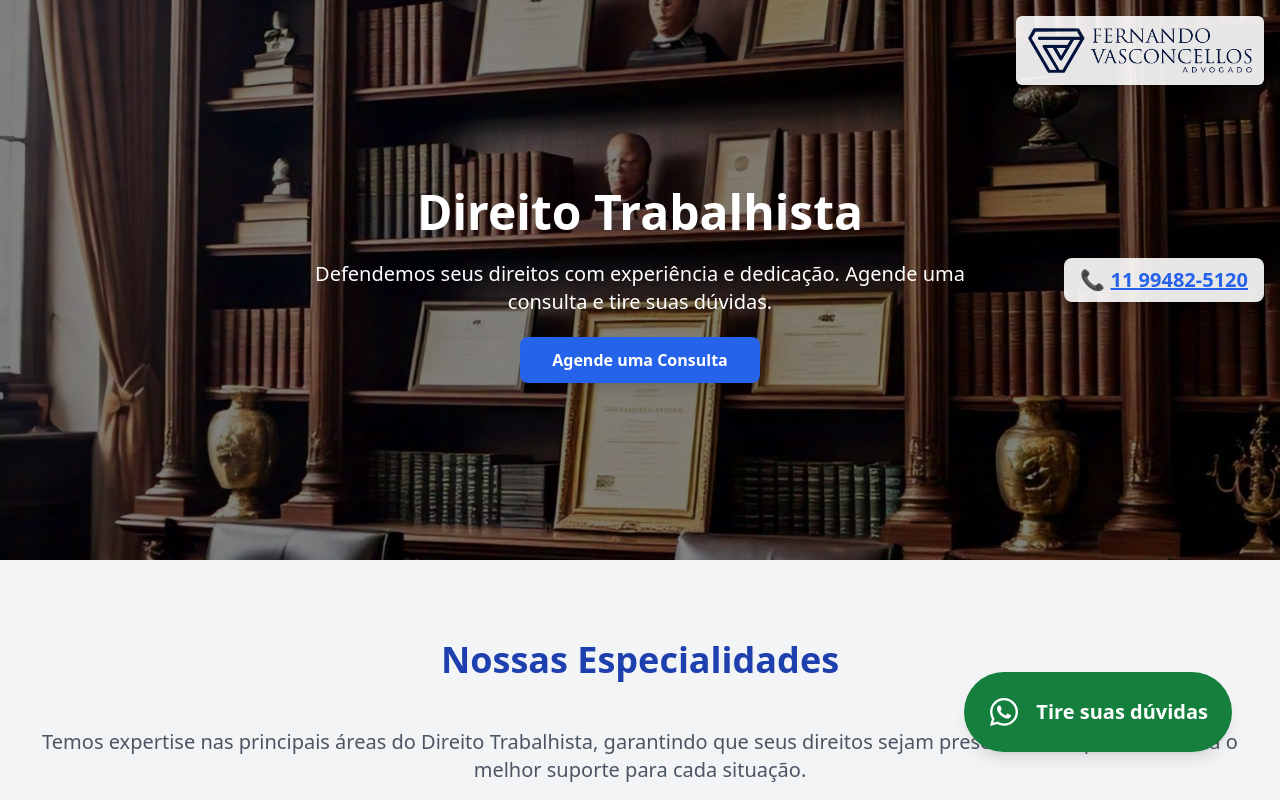
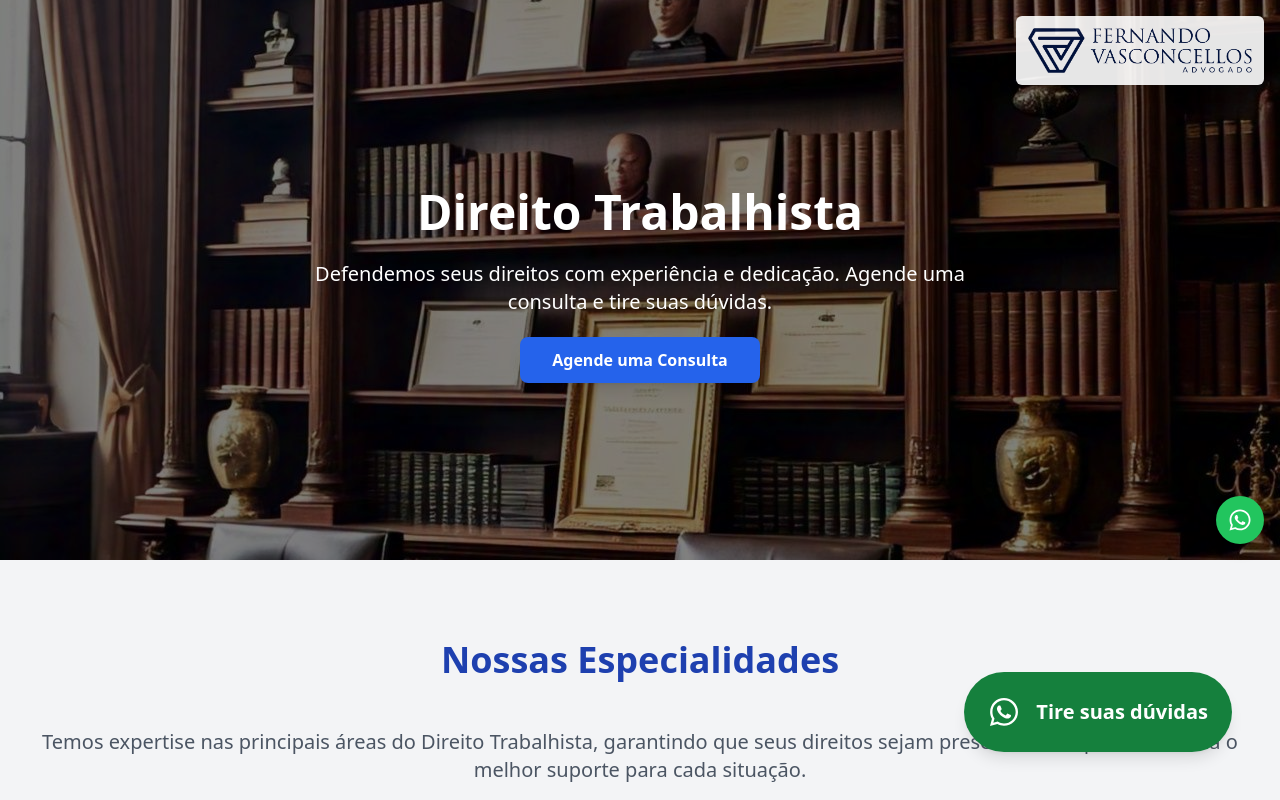
Before and after one commit to Devluizpaulo/dr-fernando-vasconcelos, a Next.js app: page / in a window 1280 px wide. Shown: the top 800 px of the page. Built offline with nearby package versions, Linux system fonts and the light colour scheme.

Commit message:
Update page.tsx
FaWhatsapp

```diff
--- a/src/app/page.tsx
+++ b/src/app/page.tsx
@@ -1,5 +1,5 @@
 import { FC } from 'react';
-import { FaClipboardList, FaHandshake, FaBullhorn, FaClock, FaBuilding, FaExclamationTriangle, FaWhatsapp, FaBriefcase } from 'react-icons/fa';
+import { FaClipboardList, FaHandshake, FaBullhorn, FaClock, FaBuilding, FaExclamationTriangle, FaWhatsapp, FaBriefcase,FaWhatsapp  } from 'react-icons/fa';
 import Footer from '@/components/Footer';
 import Card from '@/components/Card';
 import ContactForm from '@/components/ContactForm';
@@ -52,10 +52,15 @@ const Home: FC = () => {
         </div>
 
          {/* Número de telefone na lateral direita */}
-         <div className="absolute top-1/2 right-4 transform -translate-y-1/2 z-50 bg-white bg-opacity-90 text-blue-600 text-lg sm:text-xl font-bold py-2 px-4 rounded-lg shadow-lg">
-          📞 <a href="tel:+5511994825120" className="underline hover:text-blue-800">11 99482-5120</a>
-        </div>
-
+         {/* Ícone do WhatsApp */}
+        <a
+          href="https://wa.me/5511994825120" // Link direto para o WhatsApp
+          target="_blank"
+          rel="noopener noreferrer"
+          className="absolute bottom-4 right-4 z-50 w-12 h-12 bg-green-500 rounded-full flex items-center justify-center shadow-lg hover:bg-green-600 transition-all duration-300"
+        >
+          <FaWhatsapp className="text-white text-2xl" />
+        </a>
       </section>
 
       <section id="services" className="py-20 px-4 bg-gray-100">
```
